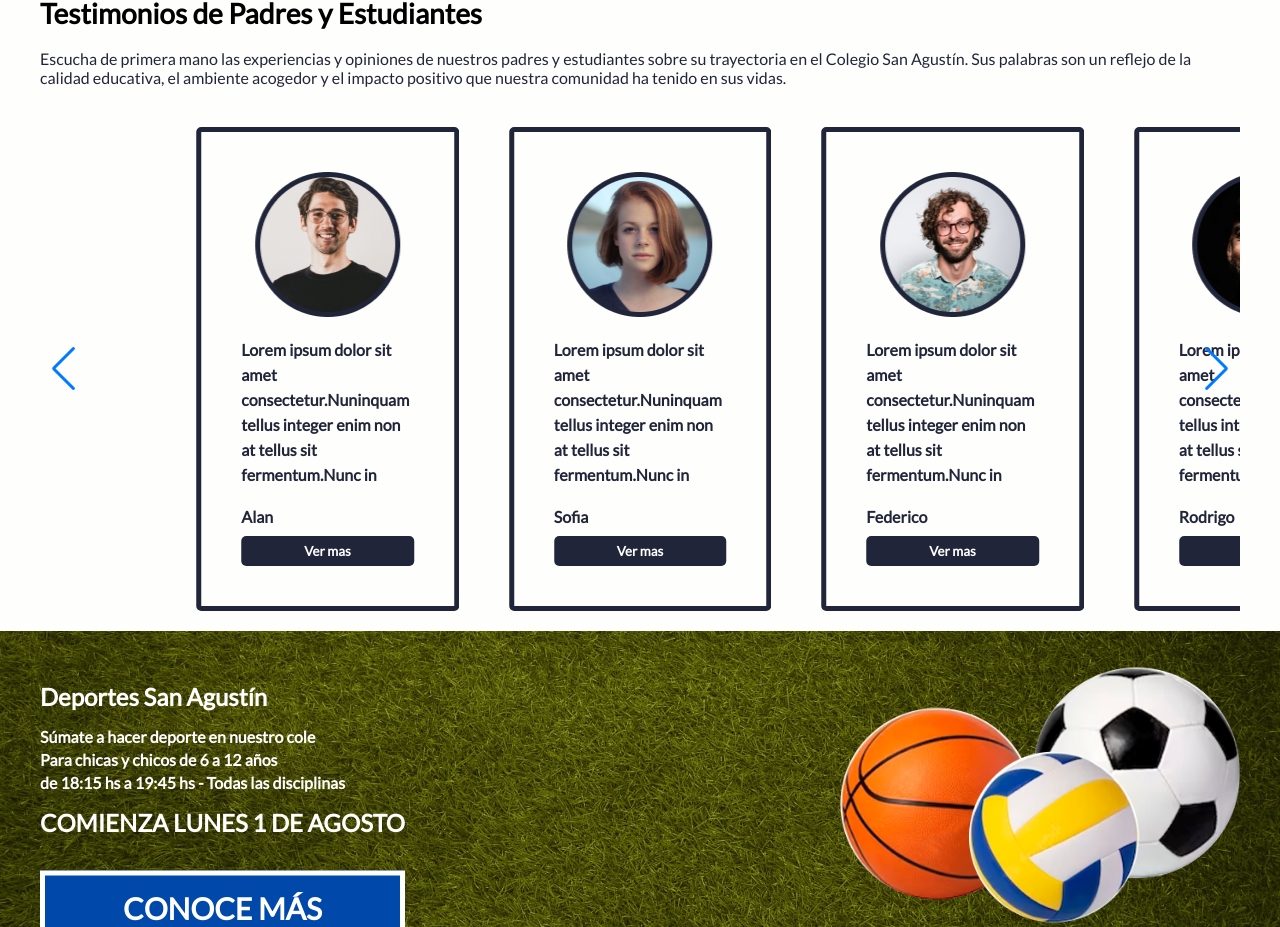
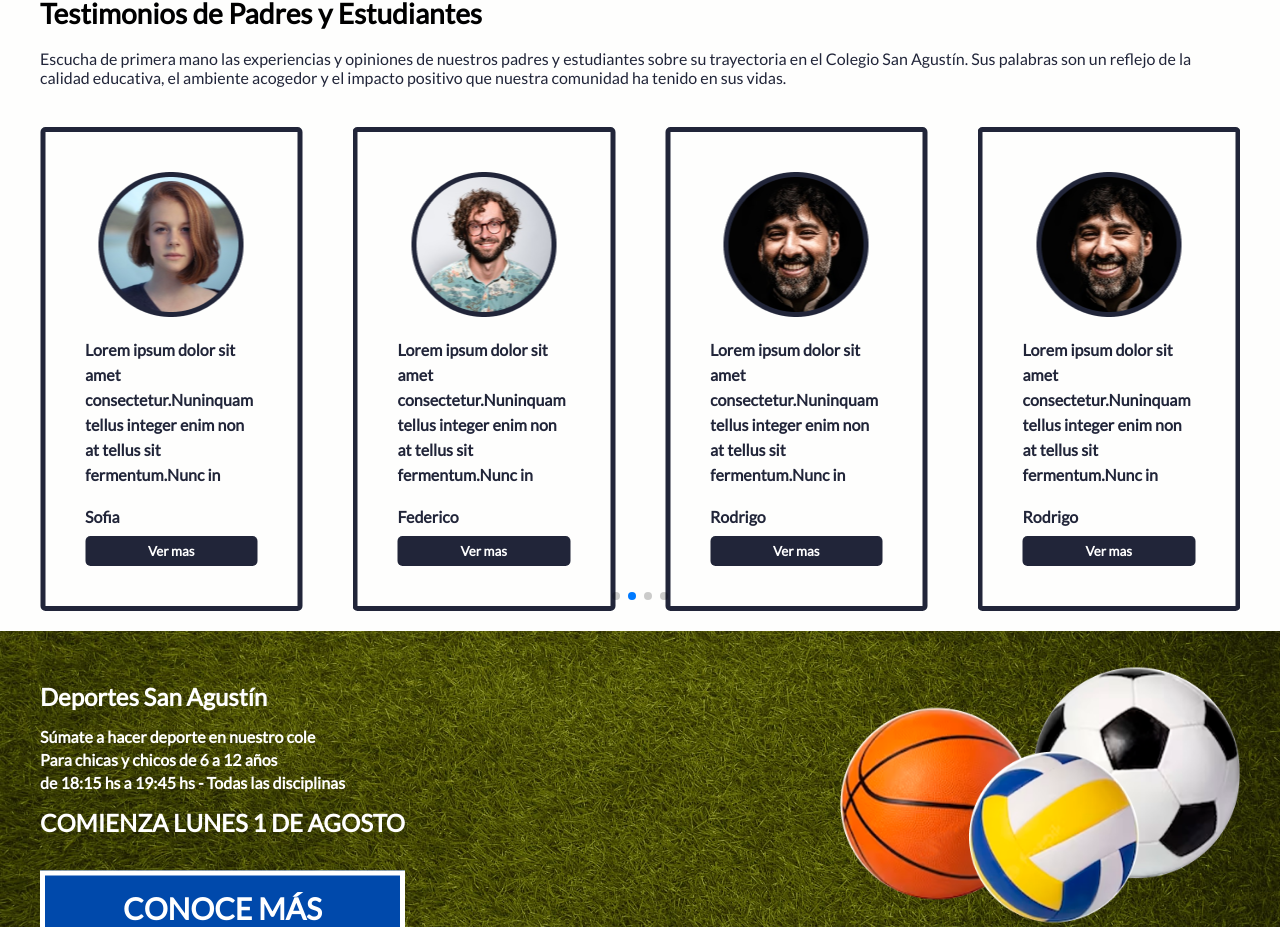
Before and after one commit to joaquinquirogaDev/landing-nodos, a React (Vite) app: page / in a window 1280 px wide. Shown: the part 2517-3444 px from the top of the page. Built offline with nearby package versions, Linux system fonts and the light colour scheme.

Commit message:
routeryTestimonios

```diff
--- a/package.json
+++ b/package.json
@@ -12,6 +12,7 @@
   "dependencies": {
     "react": "^18.2.0",
     "react-dom": "^18.2.0",
+    "react-router-dom": "^6.15.0",
     "swiper": "^10.2.0"
   },
   "devDependencies": {
--- a/src/App.jsx
+++ b/src/App.jsx
@@ -1,34 +1,39 @@
 import './App.css'
-import { useState } from 'react';
-//componentes
 import { Contacto, Footer, Hero, Navbar, Novedades, Sections } from './Components'
+import { BrowserRouter as Router, Routes, Route } from 'react-router-dom';
+import {SectionDetalle} from './Components/Sections/CardSection/SectionDetalle.jsx'
+function App() {
+  // const initialState = {
+  //   nombre: 'Home',
+  //   item: {}
+  // }
+  // const [activeComponent, setActiveComponent] = useState(initialState);
+  // const componentes = {
+  //   Home: Hero,
+  //   Niveles: Sections,
+  //   Novedades: Novedades,
+  //   Contacto: Contacto,
+  //   Detalle: SectionDetalle
+  // };
 
-import { SectionDetalle } from './Components/Sections/CardSection/SectionDetalle';
-function App() {
-  const initialState = {
-    nombre: 'Home',
-    item: {}
-  }
-  const [activeComponent, setActiveComponent] = useState(initialState);
-  const componentes = {
-    Home: Hero,
-    Niveles: Sections,
-    Novedades: Novedades,
-    Contacto: Contacto,
-    Detalle: SectionDetalle
-  };
-
-  const CurrentComponent = componentes[activeComponent?.nombre]
-  return <>
-    <Navbar setActiveComponent={setActiveComponent} />
-    <div>
-      <CurrentComponent
-        setActiveComponent={setActiveComponent}
-        activeComponent={activeComponent}
-      />
-    </div>
+  // const CurrentComponent = componentes[activeComponent?.nombre]
+  return <Router>
+    <Navbar />
+    <Routes>
+      <Route path='/' element={<Hero />} />
+      <Route path='/news' element={<Novedades />} />
+      <Route path='/nivel' element={<Sections />} />
+      <Route path='/nivel/:id' element={<SectionDetalle />} />
+      <Route path='/contact' element={<Contacto />} />
+    </Routes>
     <Footer />
-  </>
+  </Router>
 }
 
 export default App
+
+
+{/* <CurrentComponent
+  setActiveComponent={setActiveComponent}
+  activeComponent={activeComponent}
+/> */}
--- a/src/Components/Navbar/Navbar.jsx
+++ b/src/Components/Navbar/Navbar.jsx
@@ -1,9 +1,11 @@
 //images
 import logo from '../../assets/logoSanAgustin.png'
+import React from 'react'
+import { useNavigate } from 'react-router-dom'
 //styles
 import style from './Navbar.module.css'
-export const Navbar = ({ setActiveComponent }) => {
-
+export const Navbar = () => {
+    const navigate = useNavigate()
 
 
     return (
@@ -13,23 +15,23 @@ export const Navbar = ({ setActiveComponent }) => {
             </div>
             <div className={style.NavbarItem}>
                 <li
-                    onClick={() => setActiveComponent({nombre: 'Home'})}
+                    onClick={() => navigate('/')}
                 >
                     HOME
                 </li>
                 <li
-                    onClick={() => setActiveComponent({nombre: 'Niveles'})}
+                    onClick={() => navigate('/nivel')}
 
                 >
                     NIVELES
                 </li>
                 <li
-                    onClick={() => setActiveComponent({nombre: 'Novedades'})}
+                    onClick={() => navigate('/news')}
                 >
                     NOVEDADES
                 </li>
                 <li
-                    onClick={() => setActiveComponent({nombre: 'Contacto'})}
+                    onClick={() => navigate('/contact')}
                 >
                     CONTACTO
                 </li>
--- a/src/Components/Sections/CardSection/CardSection.jsx
+++ b/src/Components/Sections/CardSection/CardSection.jsx
@@ -1,15 +1,16 @@
+import { useNavigate } from 'react-router-dom'
 import style from './CardSection.module.css'
 
 export default function CardSection(data) {
-    const {item, id, setActiveComponent} = data
+    const {item} = data
+    const navigate = useNavigate()
+    console.log(item);
     return <>
         <div className={style.Container}>
             <h1>{item.nombre}</h1>
             <p>{item.subtitulo}</p>
             <button
-            onClick={() => {
-                id === item?.id && setActiveComponent({nombre: 'Detalle', item: item})
-            }}
+            onClick={() => navigate(`/nivel/${item.id}`, {state: item})}
             >
                 Detalle
             </button>
--- a/src/Components/Sections/CardSection/SectionDetalle.jsx
+++ b/src/Components/Sections/CardSection/SectionDetalle.jsx
@@ -1,10 +1,13 @@
-export const SectionDetalle = (data) => {
-    const {activeComponent, setActiveComponent} = data
+import { useLocation, useNavigate } from "react-router-dom";
+
+export const SectionDetalle = () => {
+    const navigate = useNavigate()
+    const {titulo, subtitulo} = useLocation().state
     return <>
 
-    <h1>{activeComponent?.item?.titulo}</h1>
+    <h1>{titulo}</h1>
     <button
-        onClick={() => setActiveComponent({nombre: 'Niveles'})}
+        onClick={() => navigate(-1)}
     >
         Atras
     </button>
--- a/src/Components/Testimonios/Testimonios.jsx
+++ b/src/Components/Testimonios/Testimonios.jsx
@@ -1,3 +1,4 @@
+import React, {useEffect, useRef} from 'react'
 //styles
 import { Button } from '../Button/Button'
 import style from './Testimonios.module.css'
@@ -17,6 +18,8 @@ import 'swiper/css/navigation';
 // import required modules
 import { Autoplay, Pagination, Navigation } from 'swiper/modules';
 export const Testimonios = () => {
+
+
     return (
         <section className={style.TestimoniosBox}>
             <div className={style.TestimonioUp}>
@@ -47,18 +50,18 @@ export const Testimonios = () => {
                     } */}
                     <Swiper
                         className={style.carrusel}
-                            spaceBetween={10}
-                            slidesPerView={1}
-                            centeredSlides={true}
+                        spaceBetween={40}
+                        slidesPerView={4}
+                        centeredSlides={false}
                         autoplay={{
                             delay: 1500,
-                            disableOnInteraction: false,
+                            disableOnInteraction: true,
                         }}
                         pagination={{
                             clickable: true,
                         }}
-                            navigation={true}
-                            modules={[Autoplay, Navigation]}
+                        navigation={false}
+                        modules={[Autoplay, Navigation, Pagination]}
                         breakpoints={{
                             '@0.00': {
                                 slidesPerView: 1,
@@ -79,17 +82,13 @@ export const Testimonios = () => {
                         }}
                     >
                         {
-                        testimonios.map((item,index) => (
-
+                            testimonios.map((item, index) => (
                                 <SwiperSlide key={index}>
                                     <TestimoniosCard  {...item} />
                                 </SwiperSlide>
-
                             ))
                         }
-
                     </Swiper>
-
                 </div>
             </div>
         </section>
--- a/src/Components/Testimonios/Testimonios.module.css
+++ b/src/Components/Testimonios/Testimonios.module.css
@@ -41,7 +41,7 @@
 }
 .testimoniosDownCard{
     margin-top: 40px;
-    width: 100%;
+    width: 100% !important;
     display: grid;
     gap: 30px;
     grid-template-columns: repeat(auto-fit,minmax(250px,1fr));
--- a/src/Components/TestimoniosCard/TestimoniosCard.module.css
+++ b/src/Components/TestimoniosCard/TestimoniosCard.module.css
@@ -16,6 +16,9 @@
     overflow: hidden;
     text-overflow: ellipsis;
 }
+
+/* Sacale los comentarios cuando copies */
+
 .testimoniosItemContent {
     flex-grow: 1;
 }
--- a/src/Data/data.js
+++ b/src/Data/data.js
@@ -9,11 +9,13 @@ import avatar3 from '../assets/avatar3.png'
 const seccionesFooter = 3
 const nivel = [
     {
+        id: 1,
         titulo: 'Nivel Primario',
         img: nivelPrimario,
         subtitulo: 'Lorem ipsum dolor sit amet consectetur adipisicing elit. Rem nemo tempore labor. Sequi, praesentium eaque voluptatibus repudiandae officiis tempora unde dolorem atque, iure facilis,harum vero eius libero quis a'
     },
     {
+        id: 2,
         titulo: 'Nivel Inicial',
         img: nivelIncial,
         subtitulo: 'Lorem ipsum dolor sit amet consectetur adipisicing elit. Rem nemo tempore labor. Sequi, praesentium eaque voluptatibus repudiandae officiis tempora unde dolorem atque, iure facilis,harum vero eius libero quis a'
@@ -40,7 +42,22 @@ const testimonios = [
         nombre: 'Rodrigo',
         descripcion: 'Lorem ipsum dolor sit amet consectetur.Nuninquam tellus integer enim non at tellus sit fermentum.Nunc in quam tellus integer enim non at tellus sit fermentum.',
         img: avatar3
-    }
+    },
+    {
+        nombre: 'Rodrigo',
+        descripcion: 'Lorem ipsum dolor sit amet consectetur.Nuninquam tellus integer enim non at tellus sit fermentum.Nunc in quam tellus integer enim non at tellus sit fermentum.',
+        img: avatar3
+    },
+    {
+        nombre: 'Rodrigo',
+        descripcion: 'Lorem ipsum dolor sit amet consectetur.Nuninquam tellus integer enim non at tellus sit fermentum.Nunc in quam tellus integer enim non at tellus sit fermentum.',
+        img: avatar3
+    },
+    {
+        nombre: 'Rodrigo',
+        descripcion: 'Lorem ipsum dolor sit amet consectetur.Nuninquam tellus integer enim non at tellus sit fermentum.Nunc in quam tellus integer enim non at tellus sit fermentum.',
+        img: avatar3
+    },
 ]
 const dropsRedes = [
     {
```
Also changed, not shown: 1 other file (tests, documents, lock files or other folders). Lines whose indentation alone changed are shown as unchanged.
